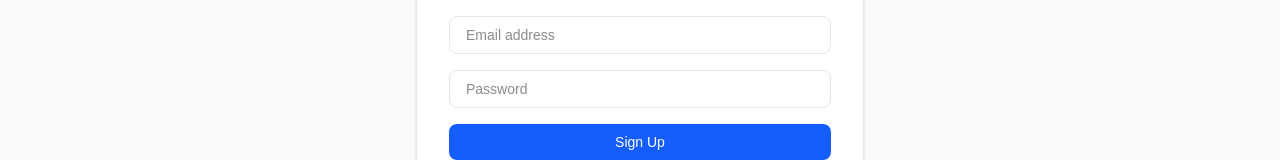
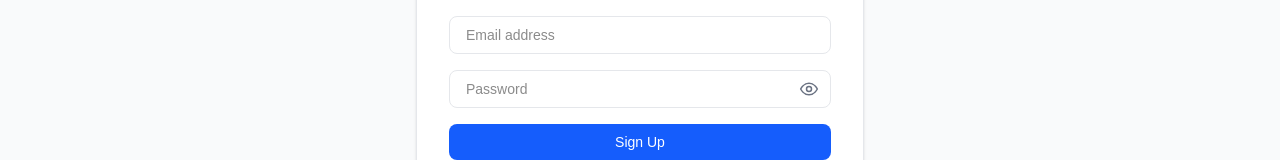
Before and after one commit to marwash2/techtalks-services-marketplace, a Next.js app: page /register in a window 1280 px wide. Shown: the part 476-636 px from the top of the page. Built offline with nearby package versions, Linux system fonts and the light colour scheme; no server answers.

Commit message:
fix error

```diff
--- a/src/app/(auth)/login/page.tsx
+++ b/src/app/(auth)/login/page.tsx
@@ -1,7 +1,7 @@
 "use client";
 
 import { useState } from "react";
-import { signIn, useSession } from "next-auth/react";
+import { getSession, signIn, useSession } from "next-auth/react";
 import { useRouter } from "next/navigation";
 import { useEffect } from "react";
 import GoogleIcon from "@/components/icons/GoogleIcon";
@@ -12,6 +12,7 @@ export default function LoginPage() {
 
   const [email, setEmail] = useState("");
   const [password, setPassword] = useState("");
+  const [showPassword, setShowPassword] = useState(false);
 
   const [loading, setLoading] = useState(false);
   const [error, setError] = useState("");
@@ -102,14 +103,36 @@ export default function LoginPage() {
             />
 
             {/* Password */}
+            <div className="relative">
               <input
-              type="password"
+                type={showPassword ? "text" : "password"}
                 placeholder="Password"
                 value={password}
                 onChange={(e) => setPassword(e.target.value)}
-              className="w-full border border-gray-200 rounded-lg px-4 py-2 text-sm focus:outline-none focus:ring-2 focus:ring-blue-500"
+                className="w-full border border-gray-200 rounded-lg px-4 py-2 pr-12 text-sm focus:outline-none focus:ring-2 focus:ring-blue-500"
                 required
               />
+              <button
+                type="button"
+                onClick={() => setShowPassword((prev) => !prev)}
+                aria-label={showPassword ? "Hide password" : "Show password"}
+                className="absolute inset-y-0 right-3 flex items-center text-gray-500 hover:text-gray-700"
+              >
+                {showPassword ? (
+                  <svg className="h-5 w-5" viewBox="0 0 24 24" fill="none" stroke="currentColor">
+                    <path strokeLinecap="round" strokeLinejoin="round" strokeWidth={1.8} d="M3 3l18 18" />
+                    <path strokeLinecap="round" strokeLinejoin="round" strokeWidth={1.8} d="M10.6 10.6A3 3 0 0013.4 13.4" />
+                    <path strokeLinecap="round" strokeLinejoin="round" strokeWidth={1.8} d="M9.9 5.1A10.8 10.8 0 0112 5c5.1 0 8.7 3.2 10 7-0.4 1.2-1.1 2.3-2 3.3" />
+                    <path strokeLinecap="round" strokeLinejoin="round" strokeWidth={1.8} d="M6.6 6.7C4.9 7.9 3.7 9.7 3 12c1.3 3.8 4.9 7 9 7 1.4 0 2.8-0.4 4-1.1" />
+                  </svg>
+                ) : (
+                  <svg className="h-5 w-5" viewBox="0 0 24 24" fill="none" stroke="currentColor">
+                    <path strokeLinecap="round" strokeLinejoin="round" strokeWidth={1.8} d="M2 12s3.6-7 10-7 10 7 10 7-3.6 7-10 7-10-7-10-7z" />
+                    <circle cx="12" cy="12" r="3" strokeWidth="1.8" />
+                  </svg>
+                )}
+              </button>
+            </div>
             <p className="text-right text-sm">
               <a
                 href="/forgot-password"
--- a/src/app/(auth)/register/page.tsx
+++ b/src/app/(auth)/register/page.tsx
@@ -20,6 +20,7 @@ export default function RegisterPage() {
   });
   const [error, setError] = useState(""); // error message display
   const [loading, setLoading] = useState(false); // loading state for submit button
+  const [showPassword, setShowPassword] = useState(false);
 
   async function handleSubmit(e: React.FormEvent) {
     e.preventDefault();
@@ -126,14 +127,36 @@ export default function RegisterPage() {
             />
 
             {/* Password */}
+            <div className="relative">
               <input
-              type="password"
+                type={showPassword ? "text" : "password"}
                 placeholder="Password"
                 value={form.password}
                 onChange={(e) => setForm({ ...form, password: e.target.value })}
-              className="w-full border border-gray-200 rounded-lg px-4 py-2 text-sm focus:outline-none focus:ring-2 focus:ring-blue-500"
+                className="w-full border border-gray-200 rounded-lg px-4 py-2 pr-12 text-sm focus:outline-none focus:ring-2 focus:ring-blue-500"
                 required
               />
+              <button
+                type="button"
+                onClick={() => setShowPassword((prev) => !prev)}
+                aria-label={showPassword ? "Hide password" : "Show password"}
+                className="absolute inset-y-0 right-3 flex items-center text-gray-500 hover:text-gray-700"
+              >
+                {showPassword ? (
+                  <svg className="h-5 w-5" viewBox="0 0 24 24" fill="none" stroke="currentColor">
+                    <path strokeLinecap="round" strokeLinejoin="round" strokeWidth={1.8} d="M3 3l18 18" />
+                    <path strokeLinecap="round" strokeLinejoin="round" strokeWidth={1.8} d="M10.6 10.6A3 3 0 0013.4 13.4" />
+                    <path strokeLinecap="round" strokeLinejoin="round" strokeWidth={1.8} d="M9.9 5.1A10.8 10.8 0 0112 5c5.1 0 8.7 3.2 10 7-0.4 1.2-1.1 2.3-2 3.3" />
+                    <path strokeLinecap="round" strokeLinejoin="round" strokeWidth={1.8} d="M6.6 6.7C4.9 7.9 3.7 9.7 3 12c1.3 3.8 4.9 7 9 7 1.4 0 2.8-0.4 4-1.1" />
+                  </svg>
+                ) : (
+                  <svg className="h-5 w-5" viewBox="0 0 24 24" fill="none" stroke="currentColor">
+                    <path strokeLinecap="round" strokeLinejoin="round" strokeWidth={1.8} d="M2 12s3.6-7 10-7 10 7 10 7-3.6 7-10 7-10-7-10-7z" />
+                    <circle cx="12" cy="12" r="3" strokeWidth="1.8" />
+                  </svg>
+                )}
+              </button>
+            </div>
 
             {/* Error */}
             {error && <p className="text-red-500 text-sm">{error}</p>}
--- a/src/app/(provider)/provider/bookings/page.tsx
+++ b/src/app/(provider)/provider/bookings/page.tsx
@@ -71,13 +71,18 @@ export default function ProviderBookingsPage() {
     status: BookingStatus
   ) {
     try {
+      const res = await fetch(`/api/bookings/${bookingId}/status`, {
+        method: "PATCH",
+        headers: { "Content-Type": "application/json" },
+        body: JSON.stringify({ status }),
+      });
+      const data = await res.json();
+      if (!res.ok || !data.success) {
+        throw new Error(data.message || "Failed to update booking status");
+      }
 
-      setBookings(prev =>
-        prev.map(b =>
-          b._id === bookingId
-            ? { ...b, status }
-            : b
-        )
+      setBookings((prev) =>
+        prev.map((b) => (b._id === bookingId ? { ...b, status } : b))
       );
     } catch (error) {
       console.error(error);
--- a/src/app/(user)/user/bookings/page.tsx
+++ b/src/app/(user)/user/bookings/page.tsx
@@ -98,7 +98,7 @@ export default function UserBookingsPage() {
   const handleCancel = async (bookingId: string) => {
     setCancellingId(bookingId);
     try {
-      const res = await fetch(`/api/bookings/${bookingId}`, {
+      const res = await fetch(`/api/bookings/${bookingId}/status`, {
         method: "PATCH",
         headers: { "Content-Type": "application/json" },
         body: JSON.stringify({ status: "cancelled" }),
--- a/src/app/api/bookings/[id]/status/route.ts
+++ b/src/app/api/bookings/[id]/status/route.ts
@@ -112,8 +112,16 @@ export async function PATCH(
     const updated = await updateBooking(id, { status: newStatus });
 
     const copy = STATUS_NOTIFICATION_COPY[newStatus];
-    const userId = resolveRefId(booking.userId);
-    const providerId = resolveRefId(booking.providerId);
+    const userId = resolveRefId(
+      (booking as { userId?: unknown; user?: { id?: unknown; _id?: unknown } }).userId
+      ?? (booking as { user?: { id?: unknown; _id?: unknown } }).user?.id
+      ?? (booking as { user?: { id?: unknown; _id?: unknown } }).user?._id
+    );
+    const providerId = resolveRefId(
+      (booking as { providerId?: unknown; provider?: { id?: unknown; _id?: unknown } }).providerId
+      ?? (booking as { provider?: { id?: unknown; _id?: unknown } }).provider?.id
+      ?? (booking as { provider?: { id?: unknown; _id?: unknown } }).provider?._id
+    );
 
     if (!userId || !providerId) {
       return NextResponse.json(
--- a/src/app/services/[id]/page.tsx
+++ b/src/app/services/[id]/page.tsx
@@ -5,6 +5,7 @@ import { useParams, useRouter } from "next/navigation";
 import Link from "next/link";
 import Button from "@/components/ui/Button";
 import EmptyState from "@/components/shared/EmptyState";
+import { useSession } from "next-auth/react";
 
 interface ServiceDetail {
   _id: string;
@@ -34,6 +35,8 @@ export default function ServiceDetailPage() {
   const [service, setService] = useState<ServiceDetail | null>(null);
   const [loading, setLoading] = useState(true);
   const [error, setError] = useState("");
+  const [showLoginModal, setShowLoginModal] = useState(false);
+  const [loginAction, setLoginAction] = useState("");
 
   const { data: session } = useSession();
 
@@ -137,7 +140,7 @@ export default function ServiceDetailPage() {
           onClick={() =>
             handleProtectedAction(() =>
               router.push(`/providers/${service.providerId.id ?? service.providerId._id}`)
-            )
+            , "view provider profile")
           }
           className="px-5 py-2 rounded-lg bg-gray-900 text-white hover:bg-black transition"
         >
@@ -157,7 +160,7 @@ export default function ServiceDetailPage() {
           onClick={() =>
             handleProtectedAction(() => {
               router.push(`/bookings/${service.id ?? service._id}`);
-            })
+            }, "book this service")
           }
           className="px-6 py-3 rounded-xl bg-blue-600 text-white hover:bg-blue-700 transition font-medium"
         >
```
Lines whose indentation alone changed are shown as unchanged.
